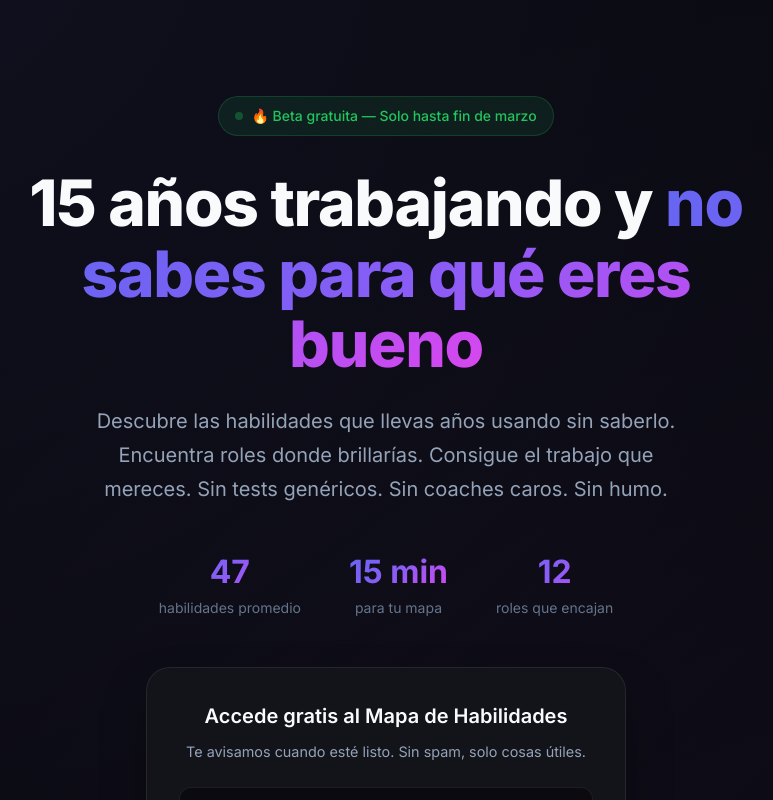
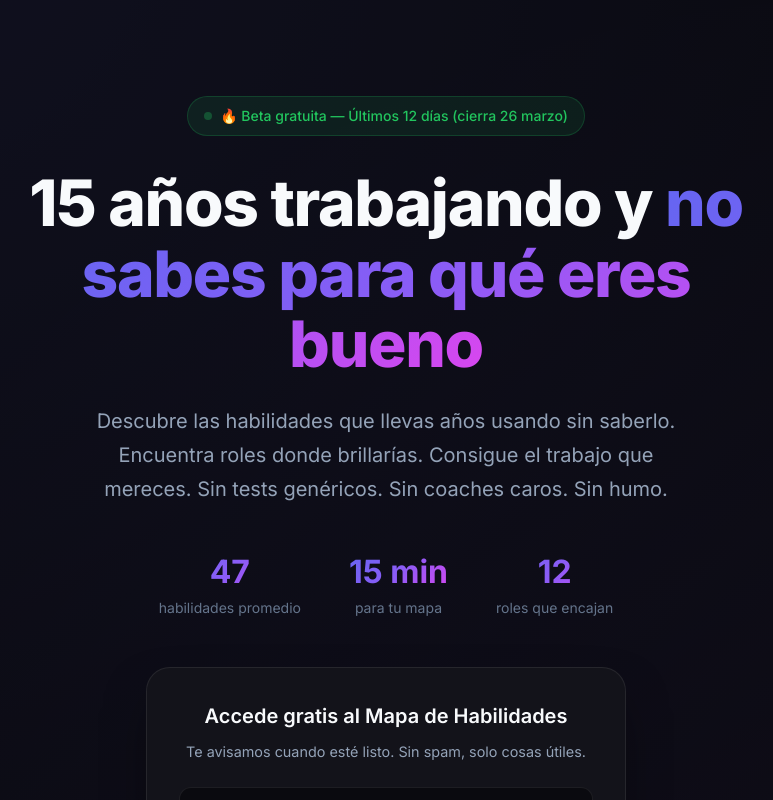
Before and after one commit to medinet22/carrera-negoia, a Next.js app: page / in a window 1280 px wide. Shown: the top 800 px of the page, without its empty margins (254-1027 px from the left). Built offline with nearby package versions, Linux system fonts and the light colour scheme.

Commit message:
CRO: badge urgencia específica (12 días)

```diff
--- a/app/page.js
+++ b/app/page.js
@@ -84,7 +84,7 @@ export default function Home() {
         <div className="hero-content">
           <span className="badge">
             <span className="badge-dot"></span>
-            🔥 Beta gratuita — Solo hasta fin de marzo
+            🔥 Beta gratuita — Últimos 12 días (cierra 26 marzo)
           </span>
 
           <h1>
```
